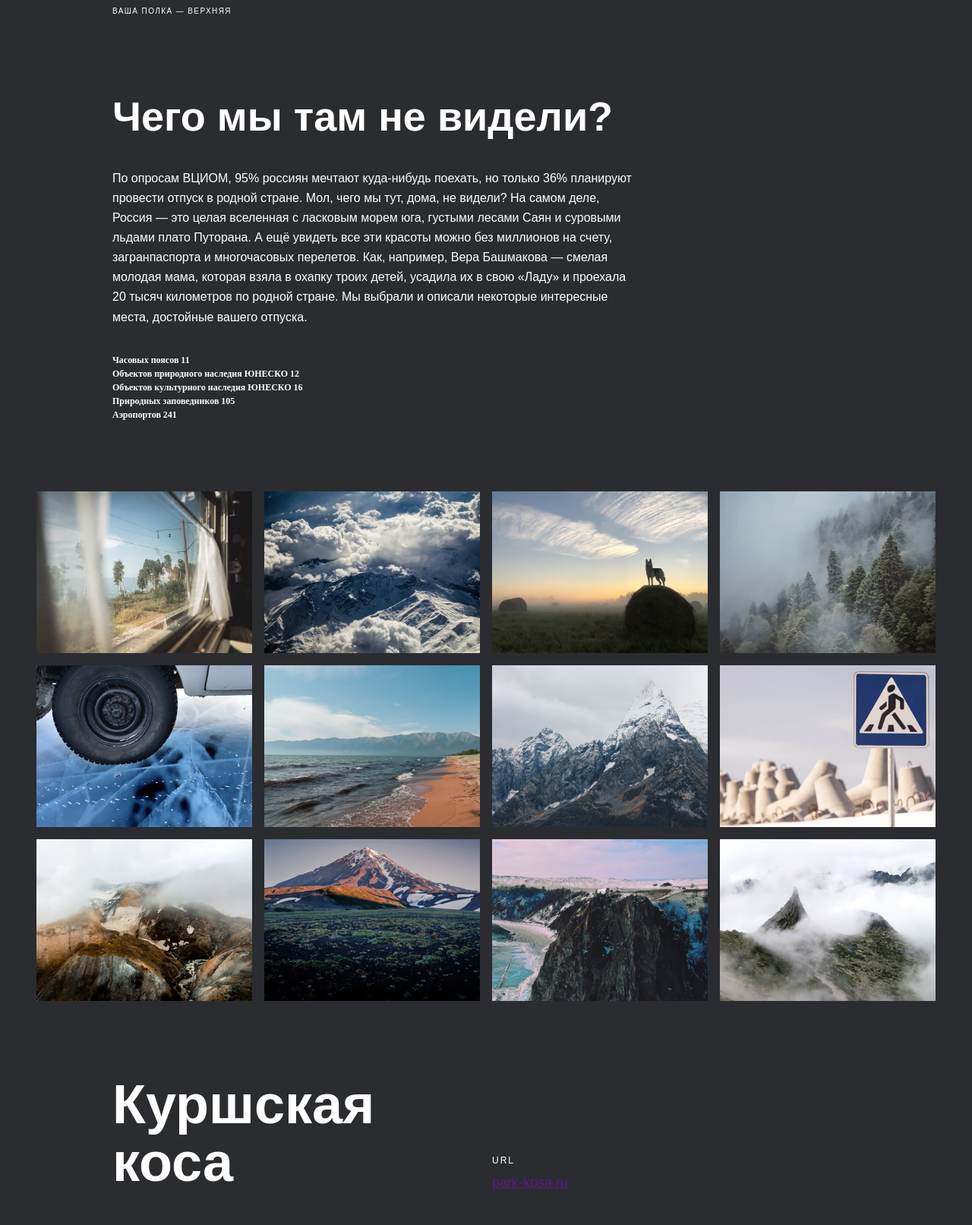
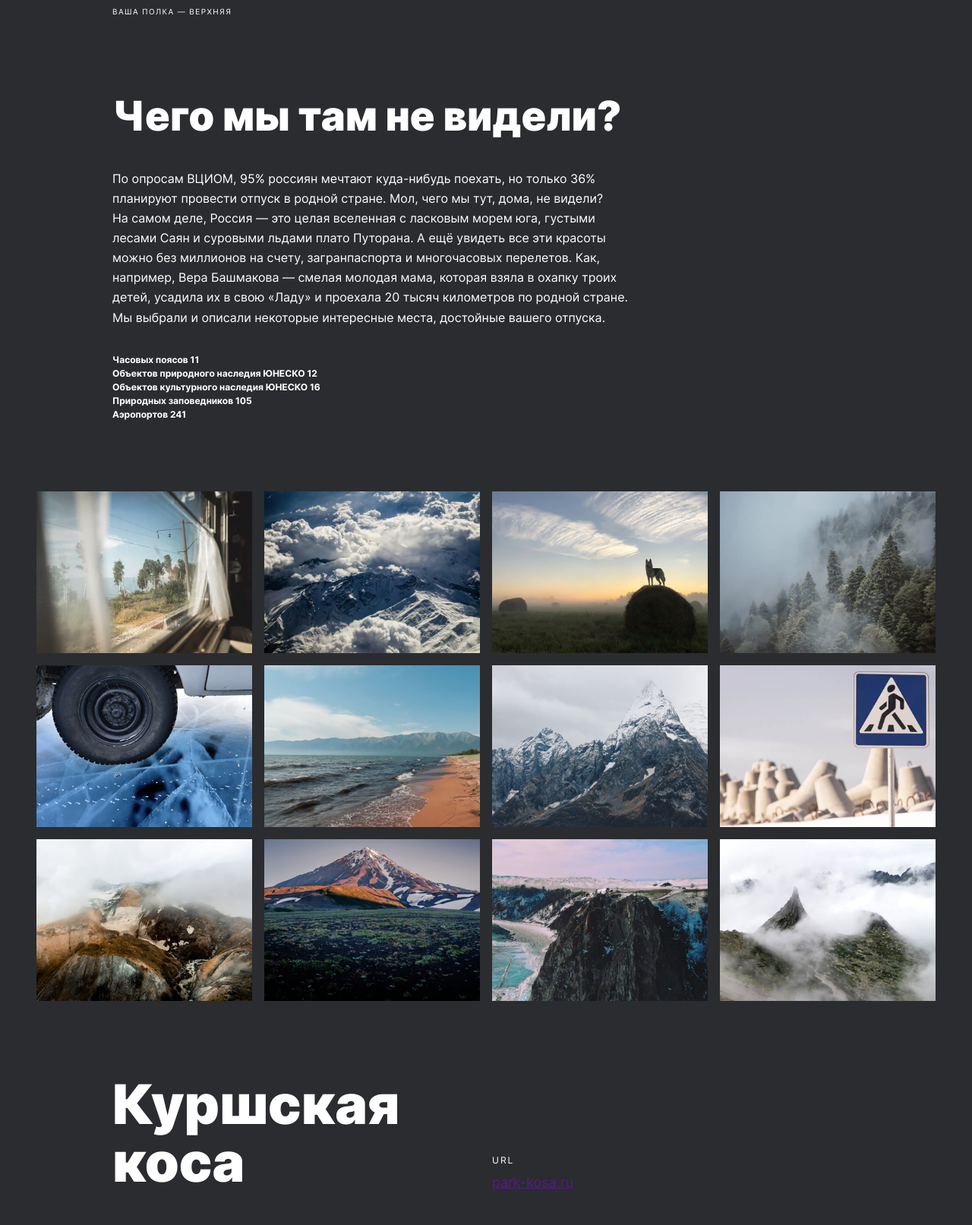
Before and after one commit to AlekseySmolyaninov/russian-travel, a plain HTML site: page index.html in a window 1280 px wide. Shown: the part 1121-2734 px from the top of the page at 76% size. Drawn offline with Linux system fonts and the light colour scheme.

Commit message:
add project

```diff
--- a/blocks/cover/cover__subtitle/cover__subtitle.css
+++ b/blocks/cover/cover__subtitle/cover__subtitle.css
@@ -1,5 +1,6 @@
 .cover__subtitle {
   margin: 0;
+  font-family: 'Inter', 'Arial', 'Helvetica', sans-serif;
   font-size: 18px;
   line-height: 22px;
   text-align: center;
--- a/blocks/cover/cover__title/cover__title.css
+++ b/blocks/cover/cover__title/cover__title.css
@@ -1,5 +1,6 @@
 .cover__title {
   margin: 0;
+  font-family: 'Inter', 'Arial', 'Helvetica', sans-serif;
   font-size: 72px;
   line-height: 76px;
   text-align: center;
--- a/blocks/footer/footer__copyright/footer__copyright.css
+++ b/blocks/footer/footer__copyright/footer__copyright.css
@@ -1,5 +1,5 @@
 .footer__copyright {
-  font-family: 'Inter-Regular', 'Arial', 'Helvetica', sans-serif;
+  font-family: 'Inter', 'Arial', 'Helvetica', sans-serif;
   font-style: normal;
   font-weight: 400;
   font-size: 14px;
--- a/blocks/footer/footer__link/footer__link.css
+++ b/blocks/footer/footer__link/footer__link.css
@@ -1,5 +1,5 @@
 .footer__link {
-  font-family: 'Inter-Regular', 'Arial', 'Helvetica', sans-serif;
+  font-family: 'Inter', 'Arial', 'Helvetica', sans-serif;
   font-style: normal;
   font-weight: 400;
   list-style-type: none;
--- a/blocks/header/header__lang-link/header__lang-link.css
+++ b/blocks/header/header__lang-link/header__lang-link.css
@@ -3,7 +3,7 @@
   color: #ffffff;
   width: 30px;
   height: 28px;
-  font-family: 'Inter-Regular';
+  font-family: 'Inter', 'Arial', 'Helvetica', sans-serif;
   font-weight: 400;
   font-size: 24px;
   line-height: 28px;
--- a/blocks/intro/intro__list/intro__list.css
+++ b/blocks/intro/intro__list/intro__list.css
@@ -1,4 +1,5 @@
 .intro__list {
+  font-family: 'Inter', 'Arial', 'Helvetica', sans-serif;
   max-width: 690px;
   min-height: 90px;
   list-style: none;
--- a/blocks/intro/intro__text/intro__text.css
+++ b/blocks/intro/intro__text/intro__text.css
@@ -1,7 +1,7 @@
 .intro__text {
   max-width: 690px;
 
-  font-family: 'Inter-Regular', 'Arial', 'Helvetica', sans-serif;
+  font-family: 'Inter', 'Arial', 'Helvetica', sans-serif;
   font-size: 16px;
   line-height: 163%;
   font-style: normal;
--- a/blocks/intro/intro__title/intro__title.css
+++ b/blocks/intro/intro__title/intro__title.css
@@ -1,6 +1,6 @@
 .intro__title {
   max-width: 690px;
-  font-family: 'Inter-Black', 'Arial', 'Helvetica', sans-serif;
+  font-family: 'Inter', 'Arial', 'Helvetica', sans-serif;
   font-weight: 900;
   font-size: 54px;
   line-height: 58px;
--- a/blocks/lead/lead__caption/lead__caption.css
+++ b/blocks/lead/lead__caption/lead__caption.css
@@ -1,5 +1,5 @@
 .lead__caption {
-  font-family: 'Inter-Regular', 'Arial', 'Helvetica', sans-serif;
+  font-family: 'Inter', 'Arial', 'Helvetica', sans-serif;
   font-style: normal;
   font-weight: 400;
   font-size: 10px;
--- a/blocks/lead/lead__subtitle/lead__subtitle.css
+++ b/blocks/lead/lead__subtitle/lead__subtitle.css
@@ -1,5 +1,5 @@
 .lead__subtitle {
-  font-family: 'Inter-Regular', 'Arial', 'Helvetica', sans-serif;
+  font-family: 'Inter', 'Arial', 'Helvetica', sans-serif;
   font-style: 400;
   font-size: 30px;
   line-height: 36px;
--- a/blocks/lead/lead__title/lead__title.css
+++ b/blocks/lead/lead__title/lead__title.css
@@ -1,5 +1,5 @@
 .lead__title {
-  font-family: 'Inter-Black', 'Arial', 'Helvetica', sans-serif;
+  font-family: 'Inter', 'Arial', 'Helvetica', sans-serif;
   font-weight: 900;
   font-size: 96px;
   line-height: 100px;
--- a/blocks/place/place__paragraph/place__paragraph-two/place__paragraph-two.css
+++ b/blocks/place/place__paragraph/place__paragraph-two/place__paragraph-two.css
@@ -1,6 +1,6 @@
 .place__paragraph_paragraph-two {
   grid-area: text1;
-  font-family: 'Inter-Regular', 'Arial', 'Helvetica', sans-serif;
+  font-family: 'Inter', 'Arial', 'Helvetica', sans-serif;
   font-style: normal;
   font-weight: 400;
   font-size: 18px;
--- a/blocks/place/place__paragraph/place__paragraph.css
+++ b/blocks/place/place__paragraph/place__paragraph.css
@@ -1,6 +1,6 @@
 .place__paragraph {
   grid-area: text;
-  font-family: 'Inter-Regular', 'Arial', 'Helvetica', sans-serif;
+  font-family: 'Inter', 'Arial', 'Helvetica', sans-serif;
   font-style: normal;
   font-weight: 400;
   font-size: 18px;
--- a/blocks/place/place__title/place__title.css
+++ b/blocks/place/place__title/place__title.css
@@ -1,6 +1,6 @@
 .place__title {
   grid-area: header;
-  font-family: 'Inter-Black', 'Arial', 'Helvetica', sans-serif;
+  font-family: 'Inter', 'Arial', 'Helvetica', sans-serif;
   font-weight: 900;
   font-style: normal;
   font-size: 72px;
--- a/blocks/place/place__website/place__link/place__link.css
+++ b/blocks/place/place__website/place__link/place__link.css
@@ -1,5 +1,5 @@
 .place__link {
-  font-family: 'Inter-Regular', 'Arial', 'Helvetica', sans-serif;
+  font-family: 'Inter', 'Arial', 'Helvetica', sans-serif;
   font-weight: 400;
   font-size: 18px;
   line-height: 22px;
--- a/blocks/place/place__website/place__url-heading/place__url-heading.css
+++ b/blocks/place/place__website/place__url-heading/place__url-heading.css
@@ -1,5 +1,5 @@
 .place__url-heading {
-  font-family: 'Inter-Regular', 'Arial', 'Helvetica', sans-serif;
+  font-family: 'Inter', 'Arial', 'Helvetica', sans-serif;
   font-weight: 400;
   font-size: 12px;
   line-height: 12px;
--- a/vendor/fonts/font.css
+++ b/vendor/fonts/font.css
@@ -1,21 +1,21 @@
 @font-face {
-  src: url('../vendor/fonts/Inter-Black.woff') format('woff');
+  src: url('../../vendor/fonts/Inter-Black.woff') format('woff');
   src: url('../../vendor/fonts/Inter-Black.woff2') format('woff2');
-  font-family: 'Inter-Black', 'Arial', 'Helvetica', sans-serif;
+  font-family: 'Inter';
   font-weight: 900;
   font-style: normal;
 }
 
 @font-face {
-  src: url('../../vendor/fonts/Inter-Bold.woff') format('woof');
-  src: url('../../vendor/fonts/Inter-Bold.woff2') format('woof2');
-  font-family: 'Inter-Bold', 'Arial', 'Helvetica', sans-serif;
+  src: url('../../vendor/fonts/Inter-Bold.woff') format('woff');
+  src: url('../../vendor/fonts/Inter-Bold.woff2') format('woff2');
+  font-family: 'Inter';
   font-weight: 700;
 }
 
 @font-face {
-  src: url('../../vendor/fonts/Inter-Regular.woff') format('woof');
-  src: url('../../vendor/fonts/Inter-Regular.woff2') format('woof2');
-  font-family: 'Inter-Regular', 'Arial', 'Helvetica', sans-serif;
+  src: url('../../vendor/fonts/Inter-Regular.woff') format('woff');
+  src: url('../../vendor/fonts/Inter-Regular.woff2') format('woff2');
+  font-family: 'Inter';
   font-weight: 400;
 }
```
